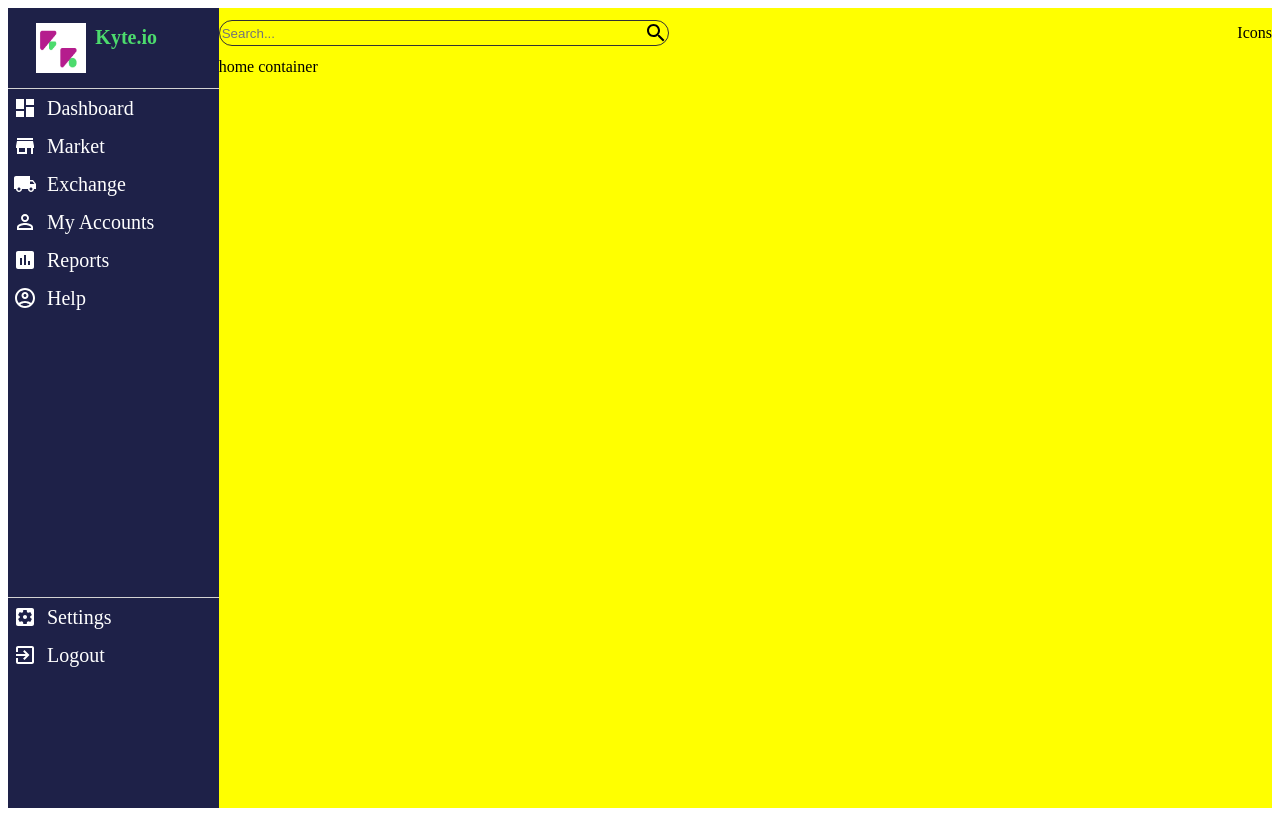
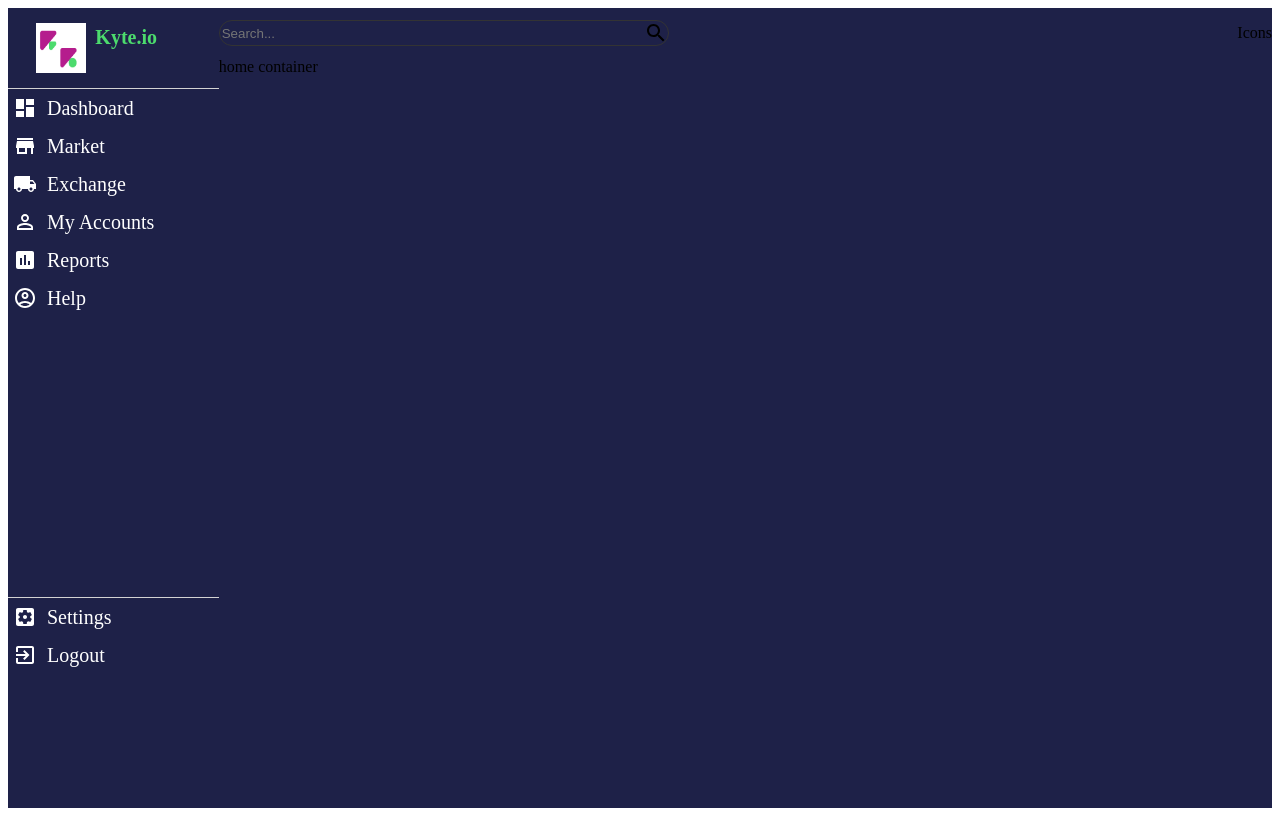
Before and after one commit to TobyMike-max/KyteDashboard-App, a React (Create React App) app: page / in a window 1280 px wide. Built offline with nearby package versions, Linux system fonts and the light colour scheme.

Commit message:
[Fix]: Changed background-color

```diff
--- a/src/components/HomeContainer/HomeContainer.css
+++ b/src/components/HomeContainer/HomeContainer.css
@@ -1,4 +1,4 @@
 .homeContainer{
-  background-color: yellow;
+  background-color: #1E2148;
   flex: 5;
 }
```
